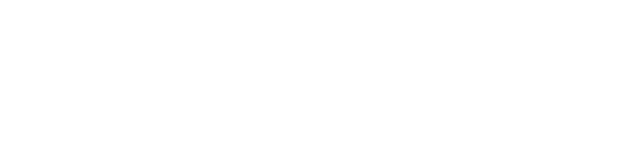
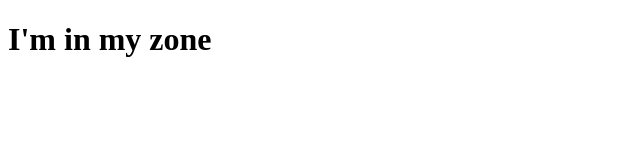
Before and after one commit to Jacobmoore-cloud/Web-App, a plain HTML site: page index.html in a window 1280 px wide. Shown: the whole page, without its empty margins (0-640 px from the left). Drawn offline with Linux system fonts and the light colour scheme.

Commit message:
added a h1

```diff
--- a/index.html
+++ b/index.html
@@ -7,6 +7,6 @@
     <link rel="stylesheet" href="style.css">
 </head>
 <body>
-    <h1></h1>
+    <h1>I'm in my zone</h1>
 </body>
 </html>
```
